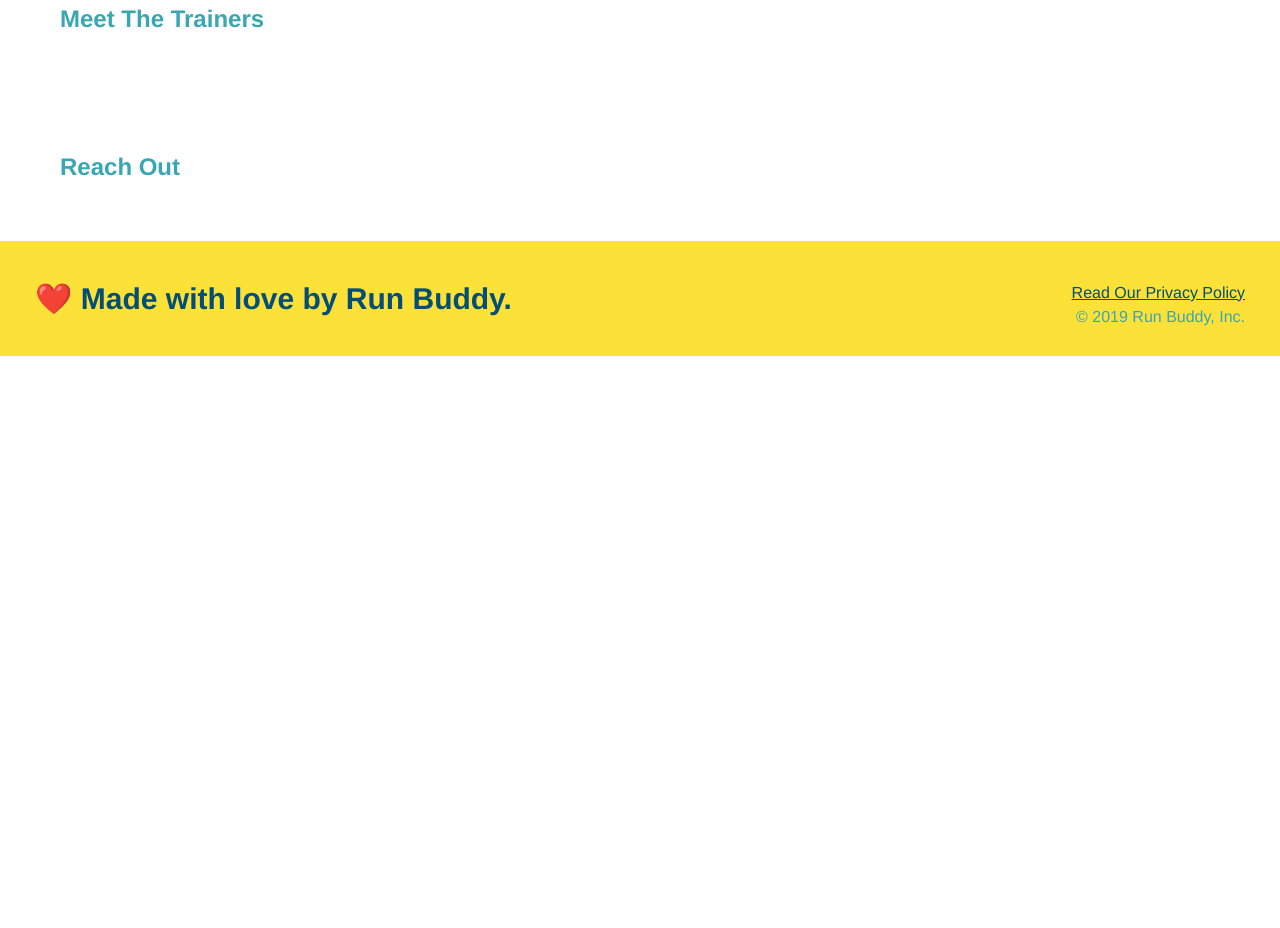
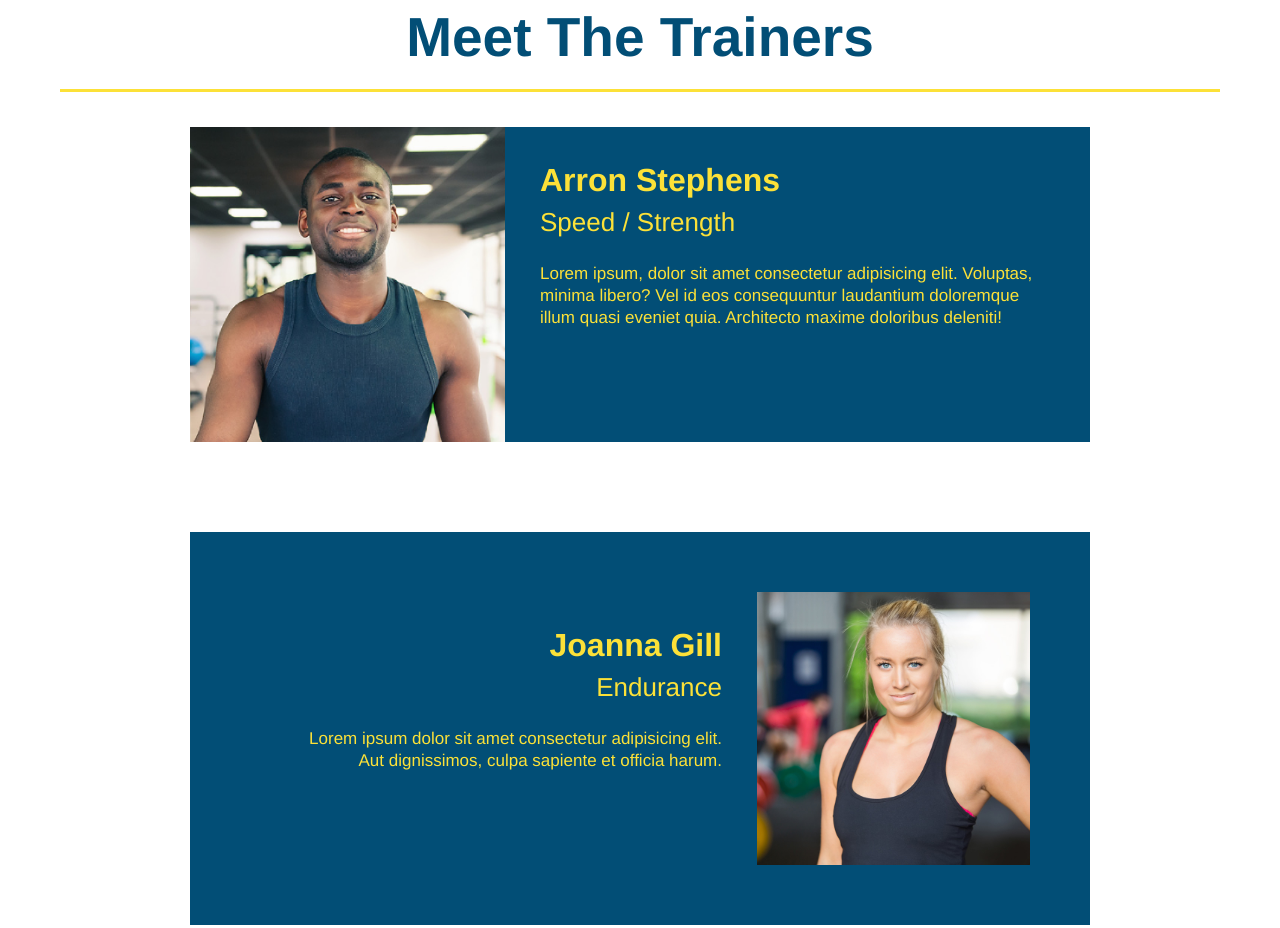
Before and after one commit to themanwiththeplan-eng/Run-Buddy, a plain HTML site: page index.html in a window 1280 px wide. Shown: the part 2720-3648 px from the top of the page. Before the commit the page ends 3076 px from the top, so only its background shows below. Drawn offline with Linux system fonts and the light colour scheme.

Commit message:
meet the trainers section

```diff
--- a/assets/css/style.css
+++ b/assets/css/style.css
@@ -157,3 +157,41 @@ section{
 .steps span{
     font-size: 38px;
 }
+.trainers{
+    text-align: center;
+}
+.trainer{
+    width: 900px;
+    margin: 0 auto 30px auto;
+    background: #024e76;
+    color: #fce138;
+    overflow: auto;
+}
+.trainer img{
+    width: 35%;
+    float: left;
+}
+.trainer-bio{
+    padding: 35px;
+    float: left;
+    width: 65%;
+}
+.text-left{
+    text-align: left;
+}
+.text-right{
+    text-align: right;
+}
+.trainer-bio h3{
+    font-size: 32px;
+    margin-bottom: 8px;
+}
+.trainer-bio h4{
+    font-weight: lighter;
+    font-size: 26px;
+    margin-bottom: 25px;
+}
+.trainer-bio p{
+    font-size: 17px;
+    line-height: 1.3;
+}
--- a/index.html
+++ b/index.html
@@ -101,8 +101,41 @@
             </div>
         </section>
         <!--meet the trainers section-->
-        <section>
-            <h2>Meet The Trainers</h2>
+        <section id = "your-trainers" class="trainers">
+            <h2 class="section-title primary-border">
+                Meet The Trainers
+            </h2>
+            <article class="trainer">
+                <img src="./assets/images/trainer-1.jpg" alt="Arron Stephens in his workout clothes, ready to pump iron"/>
+                <div class="trainer-bio text-left">
+                    <h3>Arron Stephens</h3>
+                    <h4>Speed / Strength</h4>
+                    <p>
+                        Lorem ipsum, dolor sit amet consectetur adipisicing elit. Voluptas, minima libero? Vel id eos consequuntur laudantium doloremque illum quasi eveniet quia. Architecto maxime doloribus deleniti!
+
+                    </p>
+                </div>
+            </article>
+        </section>
+        <section class="trainer">
+            <div class="trainer-bio text-right">
+                <h3>Joanna Gill</h3>
+                <h4>Endurance</h4>
+                <p>
+                    Lorem ipsum dolor sit amet consectetur adipisicing elit. Aut dignissimos, culpa sapiente et officia harum.
+                </p>
+            </div>
+            <img src="./assets/images/trainer-2.jpg" alt="Joanna Gill in her workout clothes, ready to show you a long workout">
+        </section>
+        <section class="trainer">
+            <img src="./assets/images/trainer-3.jpg" alt="Harry &quot;The Headband Smith&quot; showing off his strength">
+            <div class="trainer-bio text-left">
+                <h3>Harry "The Headband" Smith</h3>
+                <h4>Strength</h4>
+                <p>
+                    Lorem ipsum, dolor sit amet consectetur adipisicing elit. Praesentium aliquam non, harum ipsam eos repudiandae.
+                </p>
+            </div>
         </section>
         <!--reach out section-->
         <section>
```
Also changed, not shown: assets/images/trainer-1.jpg (added), assets/images/trainer-2.jpg (added), assets/images/trainer-3.jpg (added).
